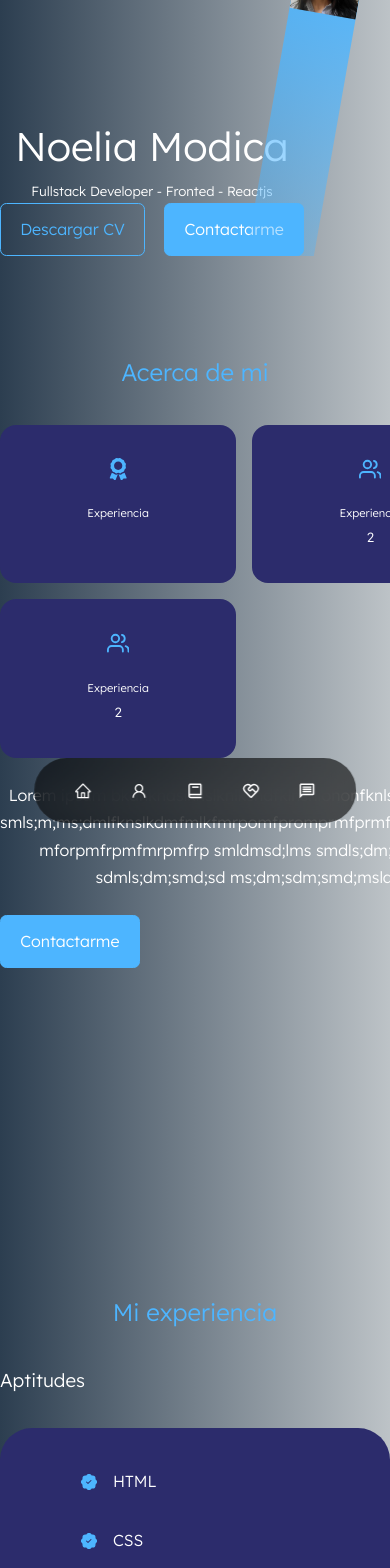
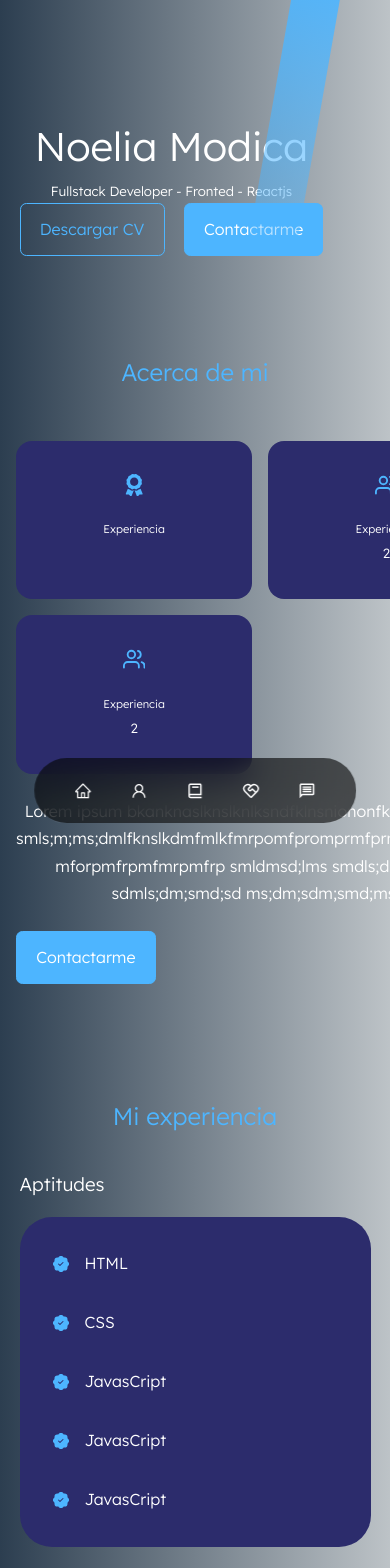
Before and after one commit to noeliamodica/React_ProyectoPortfolioPersonal-, a React (Create React App) app: page / in a window 390 px wide. Shown: the top 1568 px of the page. Built offline with nearby package versions, Linux system fonts and the light colour scheme.

Commit message:
experience css responsive

```diff
--- a/src/components/experience/Experience.css
+++ b/src/components/experience/Experience.css
@@ -39,3 +39,33 @@
     margin-top: 6px;
     color: var(--color-primary);
 }
+
+/* media queries - medium devices */
+
+@media screen and (max-width: 1024px) {
+    .experience_container > div{
+        width: 80%;
+        padding: 2rem;
+        margin: 0 auto;
+    }
+
+    .about_content {
+        padding: 1rem;
+    }
+}
+
+
+  /* media queries - small devices */
+
+@media screen and (max-width: 600px) {
+    .experience_container {
+        gap: 1rem;
+    }
+
+    .experience_container > div{
+        width: 100%;
+        padding: 2rem 1 rem;
+        margin: 0 auto;
+    }
+
+  }
--- a/src/components/experience/Experience.js
+++ b/src/components/experience/Experience.js
@@ -21,6 +21,14 @@ const Experience = () => {
       <BsFillPatchCheckFill className='experiencie_details_icon'/>
       <h4> JavasCript </h4>
       </article>
+      <article className='experience_details'>
+      <BsFillPatchCheckFill className='experiencie_details_icon'/>
+      <h4> JavasCript </h4>
+      </article>
+      <article className='experience_details'>
+      <BsFillPatchCheckFill className='experiencie_details_icon'/>
+      <h4> JavasCript </h4>
+      </article>
       </div>
 
 
--- a/src/index.css
+++ b/src/index.css
@@ -30,7 +30,7 @@
 
   --container-width-lg: 75%;
   --container-width-md: 86%;
-  --container-width-ms: 90%;
+  --container-width-sm: 90%;
 
 }
 
@@ -66,7 +66,7 @@ h1{
 
 section{
   margin-top: 8rem;
-  height: 100vh;
+
 }
 
 section > h2, section > h5{
```
